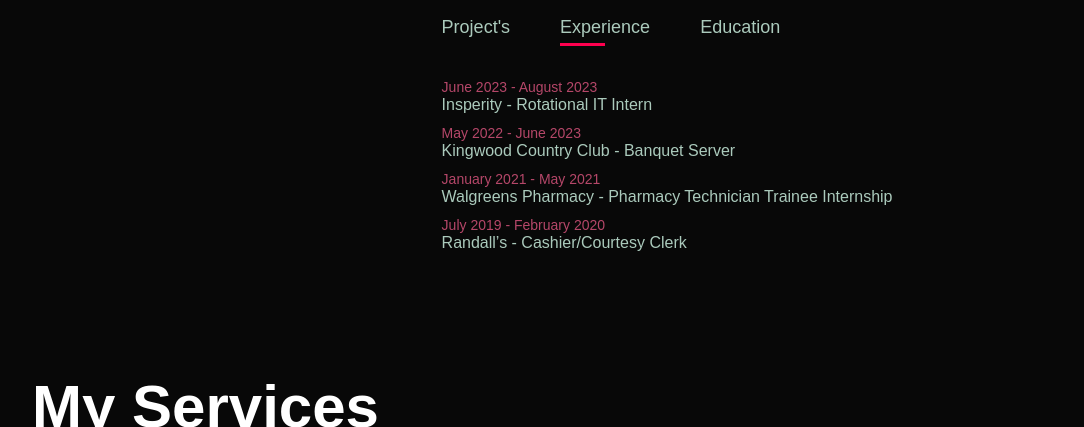
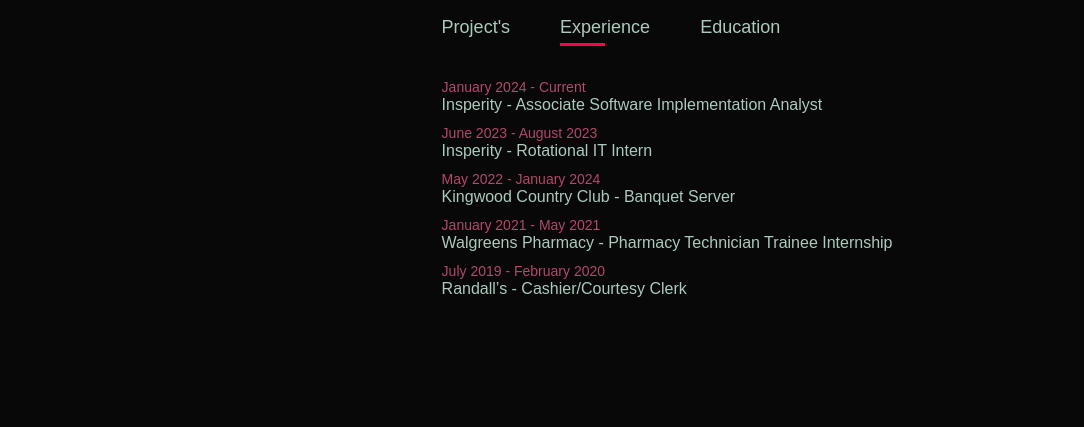
Before and after one commit to Sameerios35/Portfolio-Website, a plain HTML site: page index.html in a window 1280 px wide. Both pictures are taken after a click on the element "Experience". Shown: the part 1204-1631 px from the top of the page, without its empty margins (96-1180 px from the left). Drawn offline with Linux system fonts and the light colour scheme.

Commit message:
added new insp role

```diff
--- a/index.html
+++ b/index.html
@@ -78,8 +78,9 @@
                 </div>
                 <div class="tab-contents" id="experience">
                     <ul>
+                        <li><span>January 2024 - Current</span><br>Insperity - Associate Software Implementation Analyst</li>
                         <li><span>June 2023 - August 2023</span><br>Insperity - Rotational IT Intern</li>
-                        <li><span>May 2022 - June 2023</span><br>Kingwood Country Club - Banquet Server</li>
+                        <li><span>May 2022 - January 2024</span><br>Kingwood Country Club - Banquet Server</li>
                         <li><span>January 2021 - May 2021</span><br>Walgreens Pharmacy - Pharmacy Technician Trainee Internship</li>
                         <li><span>July 2019 - February 2020</span><br>Randall’s - Cashier/Courtesy Clerk</li>
                     </ul>
```
